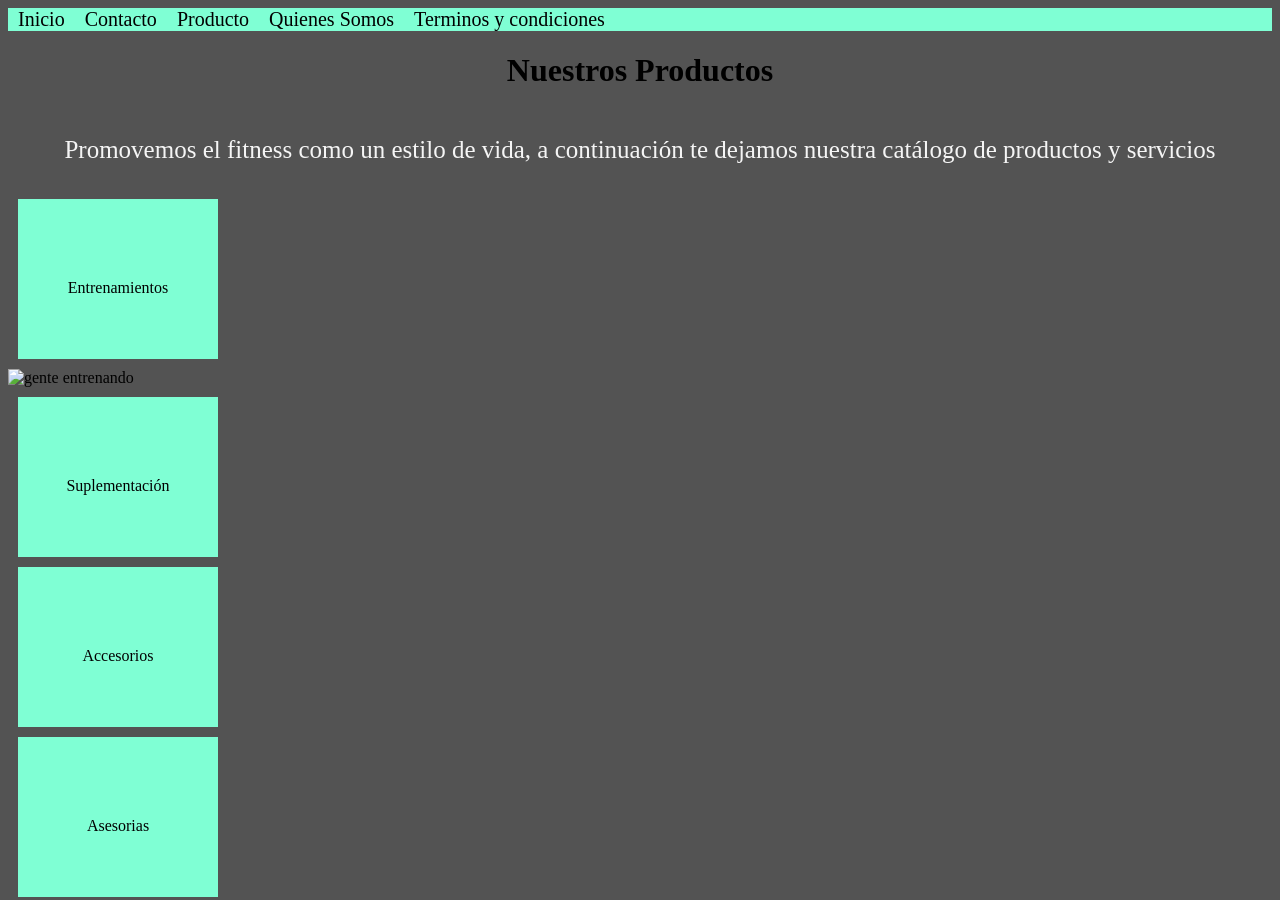
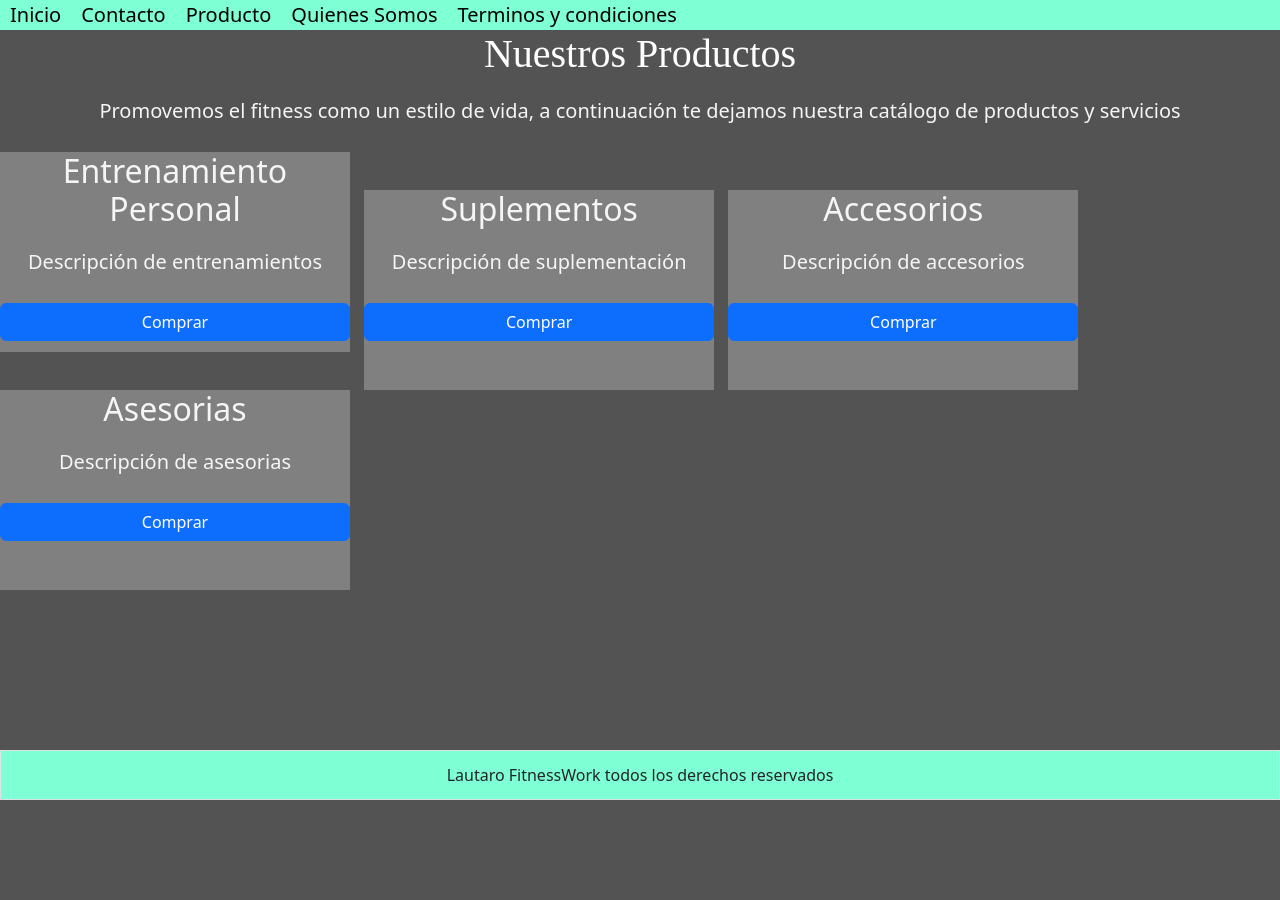
Before and after one commit to LautaroLopezCheringou/Mi_Repositorio, a plain HTML site: page Producto.html in a window 1280 px wide. Shown: the top 900 px of the page. Drawn offline with nearby package versions, Linux system fonts and the light colour scheme; a web font is replaced by a local one.

Commit message:
Agrego Bootstrap y otras modificaciones

```diff
--- a/Css/Estilo.css
+++ b/Css/Estilo.css
@@ -1,51 +1,68 @@
-/* Creo que así iría*/
+/* Estilos generales */
+
 body {
     background-color: rgb(83, 83, 83);
     position: relative;
     padding-bottom: 3em;
     min-height: 110vh;
+    display: flex;
+    flex-direction: column;
+
+
+  }
+
+  .container {
+    background: url('/media/Fondo.jpg') no-repeat center center fixed;
+    background-size: cover;
   }
 
   .caja {
-    background-color: aquamarine;
-    width: 200px;
-    height: 150px;
-    margin: 10px;
-    padding: 80px;
-    box-sizing: border-box;
-    border: 30px;
-    color: black;
-    display: grid;
-    justify-content: center;
+    display: inline-block;
+    width: 350px;
+    height: 200px;
+    background-color: gray;
+    margin-right: 10px;
+
+
   }
 
-/* acá toda la tipografía */
+  .btn.btn-primary {
+
+    text-align: center;
+    width: 350px;
+
+  }
+
+
   p {
     color: whitesmoke;
-    font-size: 25px;
-    font-family: "Patua One";
+    font-size: 20px;
+    padding: 10px;
    text-align: center;
   }
 
   h1 {
     text-align: center;
     font-family: "CaviarDreams";
+    color: white;
   }
 
   h2 {
     text-align: center;
+    color: whitesmoke;
   }
 
   h4 {
     text-align: left;
     font-size: 20px;
+    padding:  10px;
+    color: white;
   }
 
   li {
-    font-size: 20px;
+    font-size: 10px;
   }
 
-/* el encabezado*/
   nav {
     background-color: aquamarine;
     display: flex;
@@ -58,13 +75,25 @@ nav a {
     text-decoration: none;
   }
 
-body {
-    background-color: rgb(83, 83, 83);
-    position: relative;
-    padding-bottom: 3em;
-    min-height: 110vh;
+  header {
+    width: 100%;
+    height: 50px;
+    box-sizing: border-box;
+    padding: 10px;
+    border-bottom: 1px solid black;
+    background-color: aquamarine;
+  }
+
+  ul {
+    list-style-type: none;
+    margin: 0;
+    padding: 0;
     display: flex;
-    flex-direction: column;
+  }
+
+  li {
+    margin: 0 10px;
+    font-size: 20px;
   }
 
   main {
@@ -89,27 +118,6 @@ main img {
     max-width: 100%;
   }
 
-header {
-    width: 100%;
-    height: 80px;
-    box-sizing: border-box;
-    padding: 10px;
-    border-bottom: 1px solid black;
-    background-color: aquamarine;
-}
-
-ul {
-    list-style-type: none;
-    margin: 0;
-    padding: 0;
-    display: flex;
-}
-
-li {
-    margin: 0 10px;
-    font-size: 20px;
-}
-
   footer {
     width: 100%;
     height: 50px;
@@ -119,20 +127,24 @@ footer {
     background-color: aquamarine;
     display: flex;
     justify-content: center;
-    align-items: center; /* <--- Añadido */
+    align-items: center;
+    position: fixed;
+    left: 0;
+    bottom: 0;
   }
 
+  /* Estilos para pantallas pequeñas */
+
   @media only screen and (max-width: 768px) {
-    /* Estilo para pantallas 768px */
-
-    main{
+    main {
       display: flex;
-      flex-direction:column;
-      align-items:center;
+      flex-direction: column;
+      align-items: center;
     }
 
     main img {
       margin-top: 20px;
+
     }
   }
 
@@ -152,7 +164,7 @@ footer {
     }
 
     .caja {
-      width: 100%;
+      width: 200%;
       height: 120px;
       margin: 5px;
       padding: 60px;
--- a/Producto.html
+++ b/Producto.html
@@ -5,6 +5,7 @@
     <meta http-equiv="X-UA-Compatible" content="IE=edge">
     <meta name="viewport" content="width=device-width, initial-scale=1.0">
     <title>Productos Lautaro_Nicolas_FitnessWork</title>
+    <link href="https://cdn.jsdelivr.net/npm/bootstrap@5.3.0-alpha1/dist/css/bootstrap.min.css" rel="stylesheet" integrity="sha384-GLhlTQ8iRABdZLl6O3oVMWSktQOp6b7In1Zl3/Jr59b6EGGoI1aFkw7cmDA6j6gD" crossorigin="anonymous">
     <link rel="stylesheet" href="./Css/Estilo.css">
     <link rel="icon" href="media/Logo.ico">
     <link href="https://fonts.googleapis.com/css2?family=Patua+One&display=swap" rel="stylesheet">
@@ -14,25 +15,41 @@
     <nav>
         <ul>
             <li><a href="index.html">Inicio</a></li>
-                <li><a href="Contacto.html">Contacto</a>
-                    <li><a href="Producto.html">Producto</a>
-                        <li><a href="Quienes-somos.html">Quienes Somos</a>
-                            <li><a href="terminos_y_condiciones.html">Terminos y condiciones</a>
+                <li><a href="Contacto.html">Contacto</a></li>
+                    <li><a href="Producto.html">Producto</a></li>
+                        <li><a href="Quienes-somos.html">Quienes Somos</a></li>
+                            <li><a href="terminos_y_condiciones.html">Terminos y condiciones</a></li>
 
           </ul>
     </nav>
   <h1>Nuestros Productos</h1>
 <p>Promovemos el fitness como un estilo de vida, a continuación te dejamos nuestra catálogo de productos y servicios</p>
 
+
 <section class="Grid">
-<div class="caja">Entrenamientos</div>
-<img src="./media/Entrenamientos2.jpg" alt="gente entrenando">
-<div class="caja">Suplementación</div>
-<div class="caja">Accesorios</div>
-<div class="caja">Asesorias</div>
-</div>
+    <div class="caja">
+      <h2>Entrenamiento Personal</h2>
+      <p>Descripción de entrenamientos</p>
+      <a href="#" class="btn btn-primary">Comprar</a>
+    </div>
+    <div class="caja">
+      <h2>Suplementos</h2>
+      <p>Descripción de suplementación</p>
+      <a href="#" class="btn btn-primary">Comprar</a>
+    </div>
+    <div class="caja">
+      <h2>Accesorios</h2>
+      <p>Descripción de accesorios</p>
+      <a href="#" class="btn btn-primary">Comprar</a>
+    </div>
+    <div class="caja">
+      <h2>Asesorias</h2>
+      <p>Descripción de asesorias</p>
+      <a href="#" class="btn btn-primary">Comprar</a>
+    </div>
+  </section>
 <footer class="border">
     Lautaro FitnessWork todos los derechos reservados
 </footer>
+<script src="https://cdn.jsdelivr.net/npm/bootstrap@5.3.0-alpha1/dist/js/bootstrap.bundle.min.js" integrity="sha384-w76AqPfDkMBDXo30jS1Sgez6pr3x5MlQ1ZAGC+nuZB+EYdgRZgiwxhTBTkF7CXvN" crossorigin="anonymous"></script>
 </body>
-</html>
```
Also changed, not shown: Contacto.html (+32 -11 lines), Quienes-somos.html (+3 -1 lines), index.html (+9 -6 lines), terminos_y_condiciones.html (+2 -0 lines), media/Fondo.jpg (added), media/Horarios.jpg (added). Lines whose indentation alone changed are shown as unchanged.
